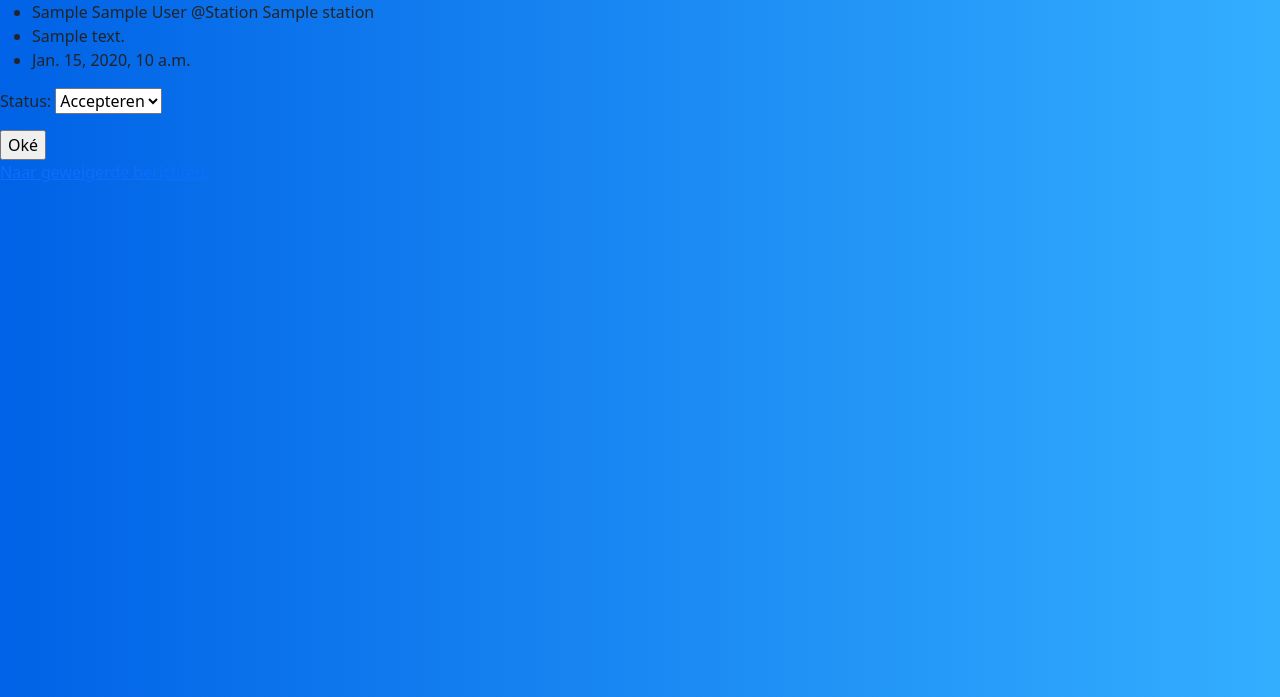
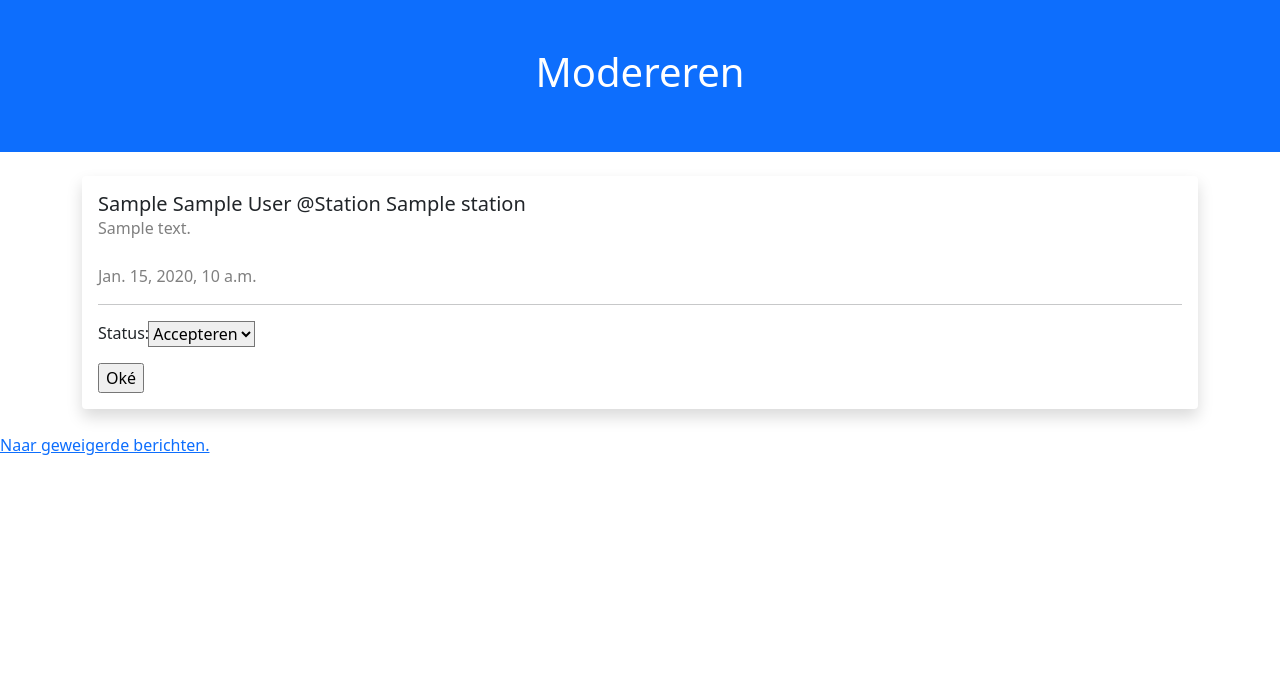
Before and after one commit to JBierenbroodspot/PROJA, a Django app: template templates/moderation_form.html in a window 1280 px wide. Shown: the top 697 px of the page. Run offline with Django 3.2, Linux system fonts and the light colour scheme; the template is opened without the code that fills it: values that come from a table or form of the project are taken from there, others are empty; tables that the repository leaves empty hold one stand-in row (values such as "Sample post"); some libraries are stand-ins or nearby versions.

Commit message:
Add style for moderation_form.html

```diff
--- a/templates/base.html
+++ b/templates/base.html
@@ -14,7 +14,14 @@
         {% endblock %}
     </head>
     <body>
-        {% block content %}
-        {% endblock %}
+        <header class="bg-primary text-center py-5 mb-4">
+             <div class="container">
+                <h1 class="fw-light text-white">{% block headertext %}{% endblock %}</h1>
+             </div>
+        </header>
+        <main>
+            {% block content %}
+            {% endblock %}
+        </main>
     </body>
 </html>
--- a/templates/moderation_form.html
+++ b/templates/moderation_form.html
@@ -1,19 +1,49 @@
 {% extends "base.html" %}
+{% load widget_tweaks %}
+
+{% block head %}
+    <style>
+    body {
+        background: #ffffff!important;
+        background: linear-gradient(to right, #fff, #fff)!important;
+    }
+    </style>
+{% endblock %}
+
+{% block headertext %}
+    {% if message %}
+        Modereren
+    {% else %}
+        Er zijn op dit moment geen berichten om te modereren, kom later terug!
+    {% endif %}
+{% endblock %}
 
 {% block content %}
     {% if message %}
-        <ul>
-            <li>{{ message.fullname }} @{{ message.station_fk }}</li>
-            <li>{{ message.message }}</li>
-            <li>{{ message.post_datetime }}</li>
-        </ul>
-        <form action="" method="post">
-            {% csrf_token %}
-            {{ form.as_p }}
-            <input type="submit" value="Oké">
-        </form>
-    {% else %}
-        <h1>Er zijn op dit moment geen berichten om te modereren, kom later terug!</h1>
+        <div class="container bg-white">
+            <div class="row">
+                <div class="">
+                    <div class="card border-0 shadow">
+                        <div class="card-body">
+                            <h5 class="card-title mb-0">{{ message.fullname }} @{{ message.station_fk }}</h5>
+                            <div class="card-text text-black-50">{{ message.message }}</div><br>
+                            <div class="card-text text-black-50">{{ message.post_datetime }}</div>
+                            <hr>
+                            <form action="" method="post">
+                                {% csrf_token %}
+                                <div class="input-group mb-3">
+                                    <div class="input-group-prepend">
+                                        {{ form.status.label_tag }}
+                                    </div>
+                                    {{ form.status }}
+                                </div>
+                                <input type="submit" value="Oké">
+                            </form>
+                        </div>
+                    </div>
+                </div>
+            </div>
+        </div>
     {% endif %}
-    <a href="{% url 'denied' %}">Naar geweigerde berichten.</a>
+    <br><a href="{% url 'denied' %}">Naar geweigerde berichten.</a>
 {% endblock %}
```
